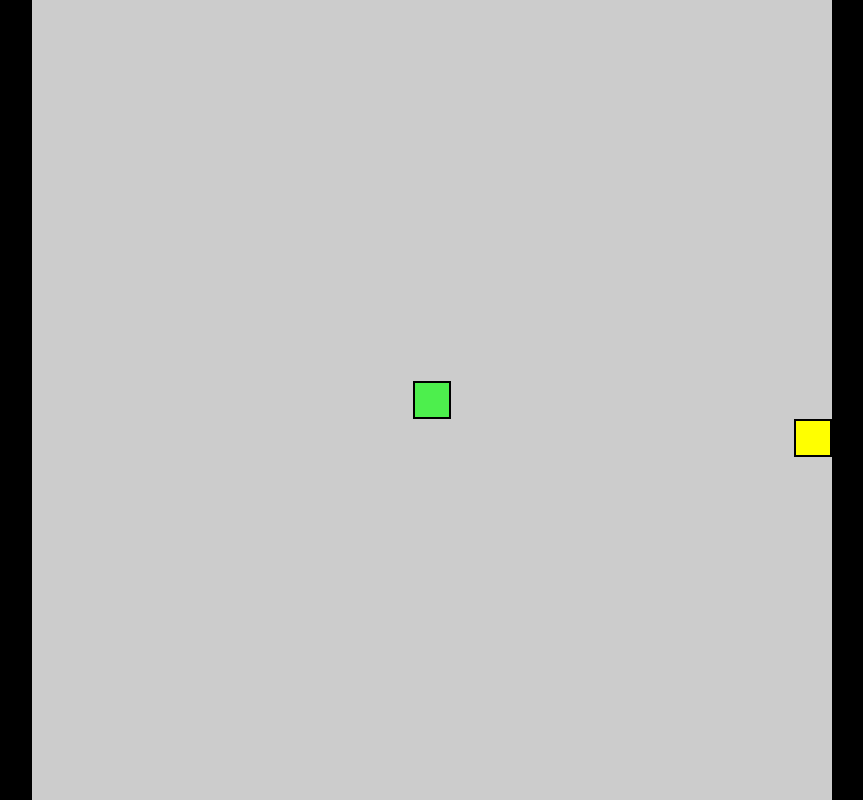
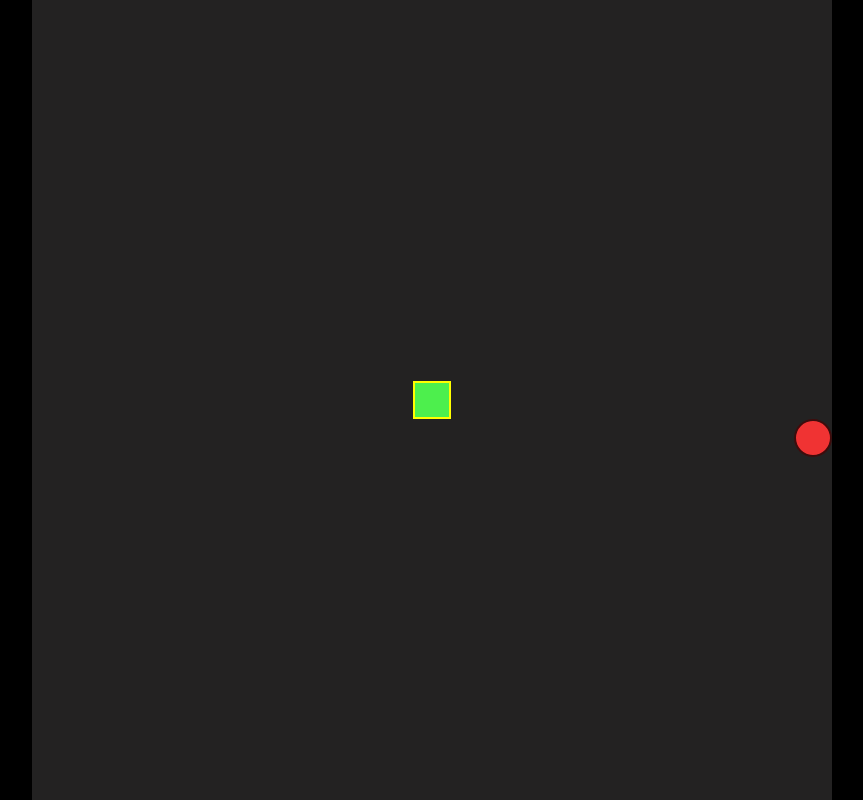
Before and after one commit to SandraHKannerberg/snake_game, a plain HTML site: page index.html in a window 1280 px wide. Shown: the whole page, without its empty margins (208-1071 px from the left). Drawn offline with Linux system fonts and the light colour scheme.

Commit message:
update css

```diff
--- a/style.css
+++ b/style.css
@@ -9,7 +9,7 @@ body {
 }
 
 #game-board {
-    background-color: #CCC;
+    background-color: rgb(35, 34, 34);
     width: 100vmin;
     height: 100vmin;
     display: grid;
@@ -19,10 +19,11 @@ body {
 
 .snake {
     background-color: rgb(77, 239, 77);
-    border: .25vmin solid black;
+    border: .25vmin solid yellow;
 }
 
 .food{
-    background-color: yellow;
-    border: .25vmin solid black;
+    background-color: rgb(240, 51, 51);
+    border: .25vmin solid rgb(62, 12, 12);
+    border-radius: 50%;
 }
```
